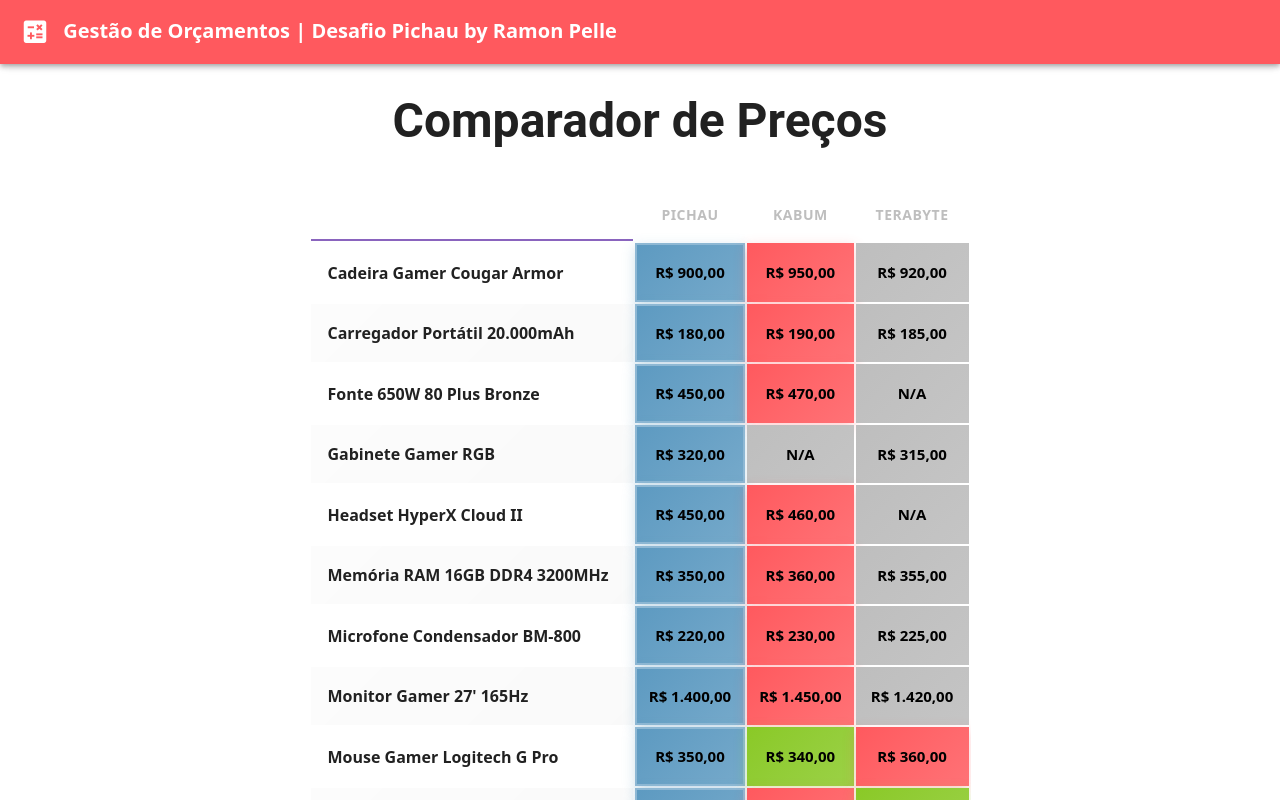
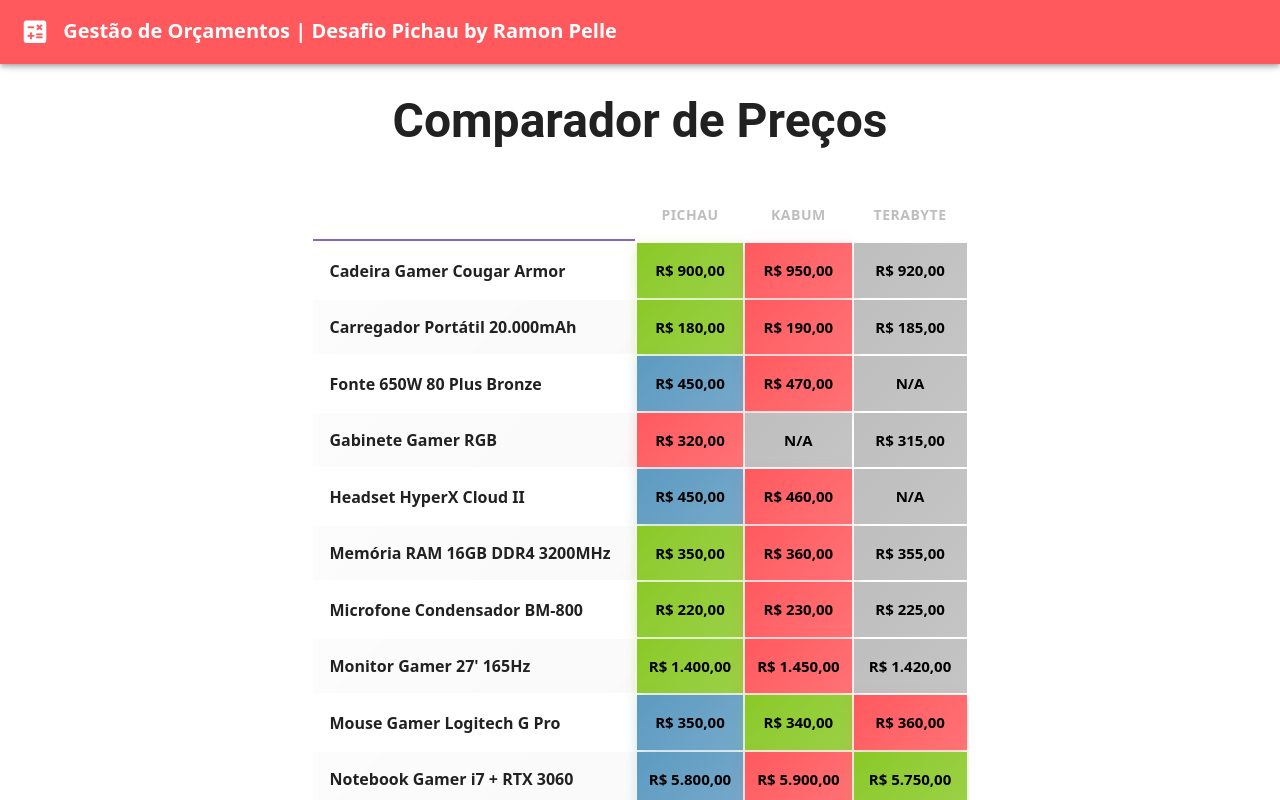
Before and after one commit to RamonPelle/pichau-front-challenge-vue3, a Vue app: page / in a window 1280 px wide. Shown: the top 800 px of the page. Built offline with nearby package versions, Linux system fonts and the light colour scheme.

Commit message:
fix: ajuste da logica de bg-color do componente Preco

```diff
--- a/src/componentes/atomos/Preco.vue
+++ b/src/componentes/atomos/Preco.vue
@@ -4,7 +4,7 @@
     :class="{
       'preco-mais-barato': maisBarato,
       'preco-mais-caro': maisCaro,
-      'preco-nossa-loja': nossoPreco,
+      'preco-nossa-loja': nossoPreco && !maisBarato && !maisCaro,
       'preco-default': !maisBarato && !maisCaro && !nossoPreco,
     }"
   >
--- a/src/style.css
+++ b/src/style.css
@@ -127,7 +127,6 @@
   color: #000;
   box-shadow: 0 4px 12px
     color-mix(in srgb, var(--cor-nossa-loja) 30%, transparent);
-  border: 2px solid color-mix(in srgb, var(--cor-nossa-loja) 70%, white);
 }
 
 .preco-default {
```
